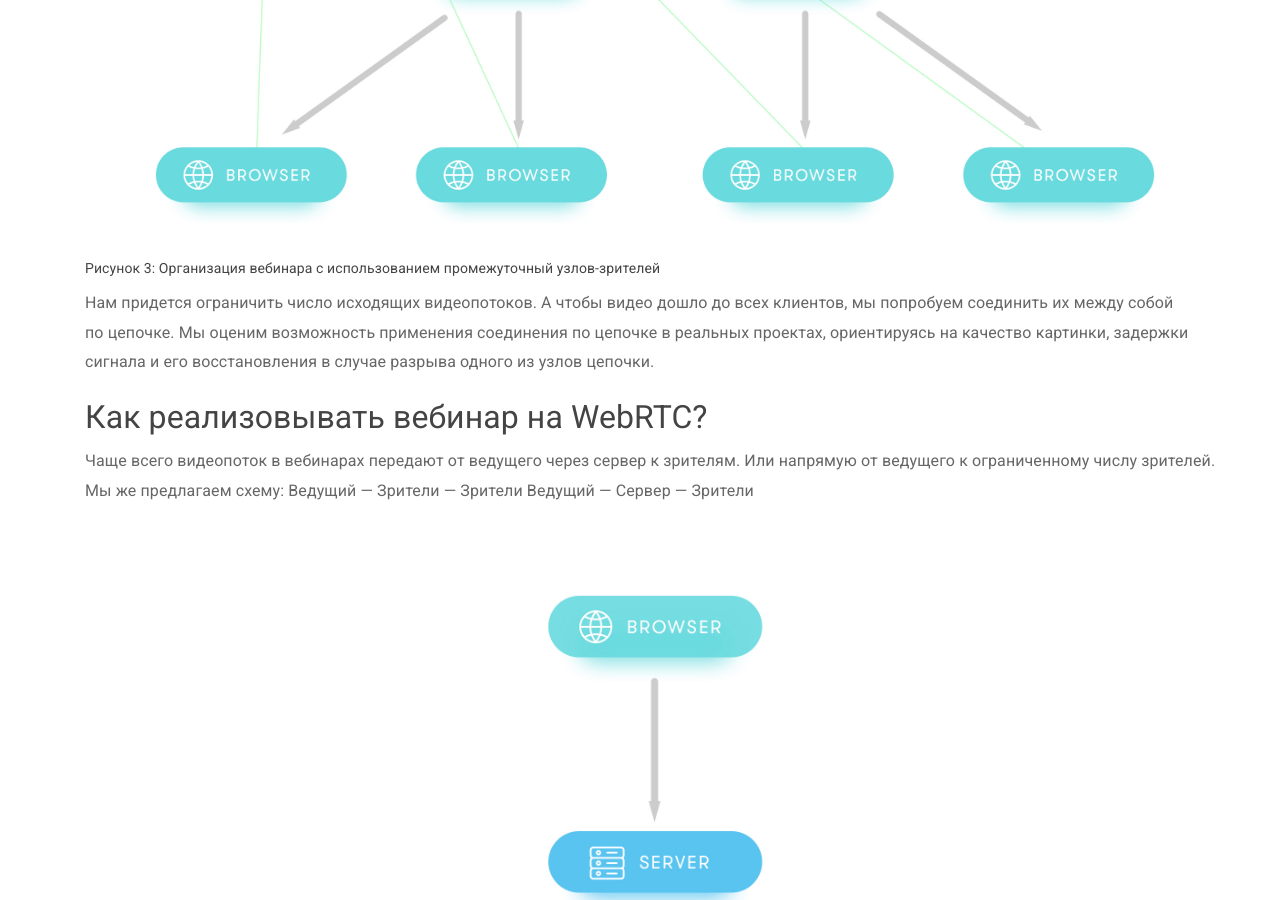
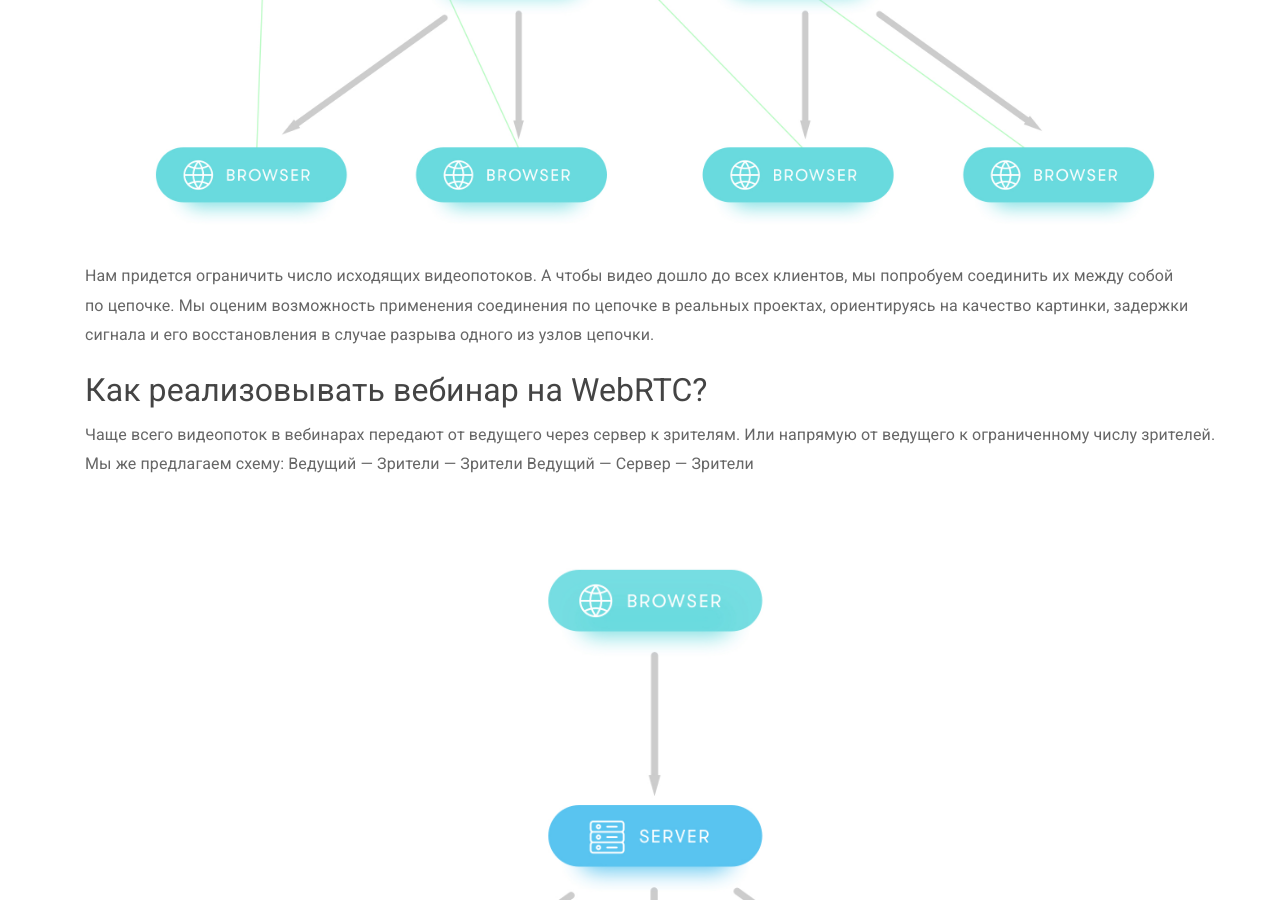
Before and after one commit to forasoft/forasoft.github.io, a Jekyll site: the page built from _posts/2017-01-15-chain-webrtc.md, in a window 1280 px wide and 900 px high, scrolled down 770 px. Built offline with Jekyll 4.4.1, drawn with Linux system fonts in a browser that asks for light colours; nearby versions of some CDN libraries; comment, search, counter and statistics services are not loaded; part of the change alters nothing that is shown.

```diff
--- a/_posts/2017-01-15-chain-webrtc.md
+++ b/_posts/2017-01-15-chain-webrtc.md
@@ -1,6 +1,6 @@
 ---
 layout: post
-title:  "Вебинар на WebRTC без медиасерверов"
+title:  "Вебинар&nbsp;на&nbsp;WebRTC&nbsp;без&nbsp;медиасерверов"
 date:   2017-01-23 00:00:00 +0300
 permalink: /chain-webrtc/
 tags: [webrtc, videochat, p2p]
@@ -10,8 +10,6 @@ author: [davudov, pavlov]
 Возможно&nbsp;ли реализовать видео трансляцию тысяче пользователей без медиа серверов? [WebRTC](/webrtc-in-plain-russian)  казалось&nbsp;бы подходит для этого&nbsp;&mdash; peer to&nbsp;peer технология, клиенты передают данные друг другу без посредников. Но&nbsp;если мы&nbsp;подключим всех желающих посмотреть прямой эфир напрямую к&nbsp;источнику, то&nbsp;клиент просто не&nbsp;выдержит такой нагрузки и&nbsp;трафика.
 
 ![](/assets/posts/chain-webrtc/3.jpg)
-###### Pисунок 3: Организация вебинара с использованием промежуточный узлов-зрителей ######
-
 
 Нам придется ограничить число исходящих видеопотоков. А&nbsp;чтобы видео дошло до&nbsp;всех клиентов, мы&nbsp;попробуем соединить их&nbsp;между собой по&nbsp;цепочке.
 Мы&nbsp;оценим возможность применения соединения по&nbsp;цепочке в&nbsp;реальных проектах, ориентируясь на&nbsp;качество картинки, задержки сигнала и&nbsp;его восстановления в&nbsp;случае разрыва одного из&nbsp;узлов цепочки.
```
